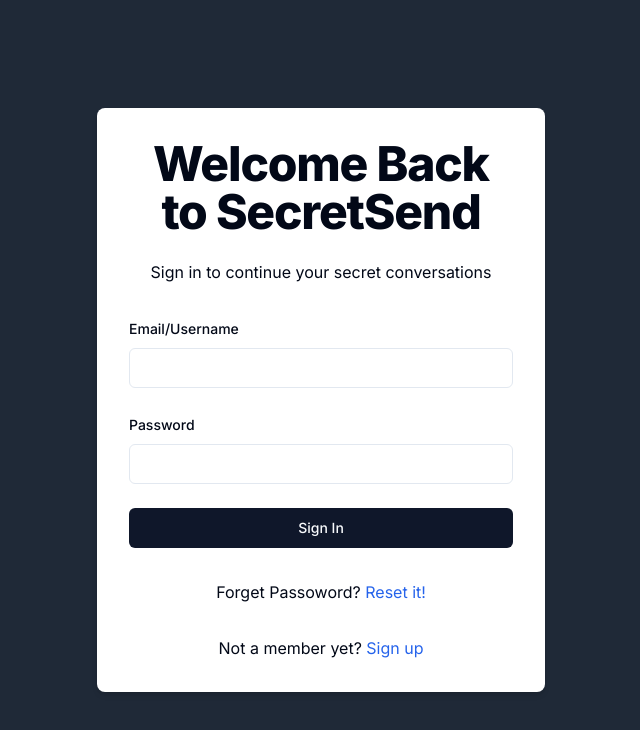
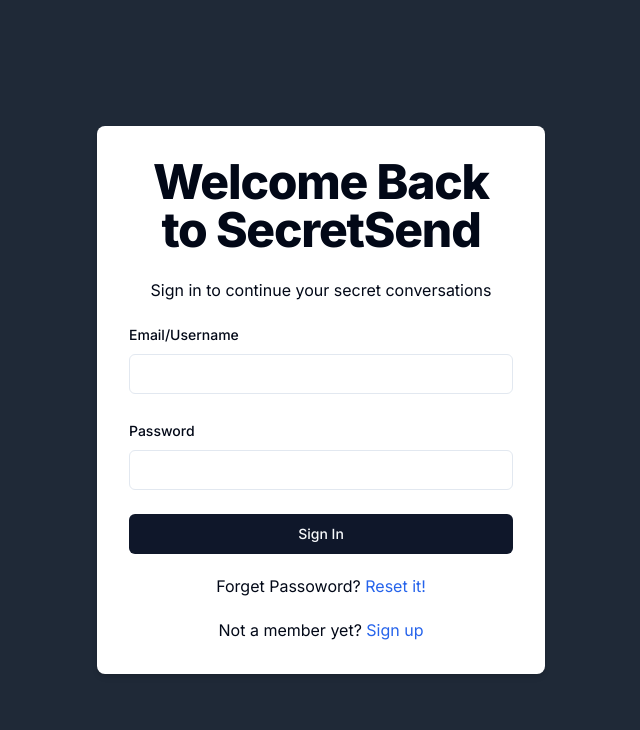
Before and after one commit to Saksham2k3s/SecretSend, a Next.js app: page /sign-in in a window 1280 px wide. Shown: the top 730 px of the page, without its empty margins (319-959 px from the left). Built offline with nearby package versions, Linux system fonts and the light colour scheme.

Commit message:
remove margin in sign-in page

```diff
--- a/src/app/(auth)/sign-in/page.tsx
+++ b/src/app/(auth)/sign-in/page.tsx
@@ -60,7 +60,7 @@ export default function SignInForm() {
 
   return (
     <div className="flex justify-center items-center min-h-screen bg-gray-800">
-      <div className="w-full max-w-md p-8 space-y-8 bg-white rounded-lg shadow-md">
+      <div className="w-full max-w-md p-8 space-y-5 bg-white rounded-lg shadow-md">
         <div className="text-center">
           <h1 className="text-4xl font-extrabold tracking-tight lg:text-5xl mb-6">
             Welcome Back to SecretSend
@@ -108,7 +108,7 @@ export default function SignInForm() {
             </Link>{" "}
           </p>
         </div>
-        <div className="text-center mt-4">
+        <div className="text-center -mt-4">
           <p>
             Not a member yet?{" "}
             <Link href="/sign-up" className="text-blue-600 hover:text-blue-800">
```
